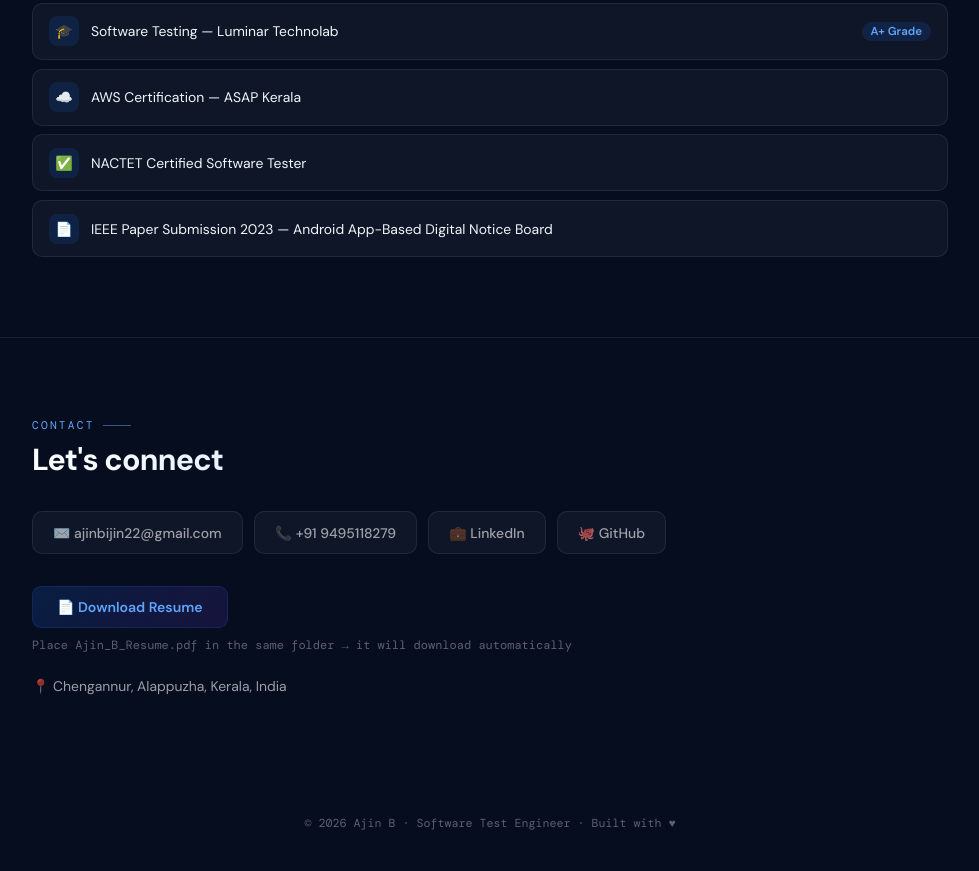
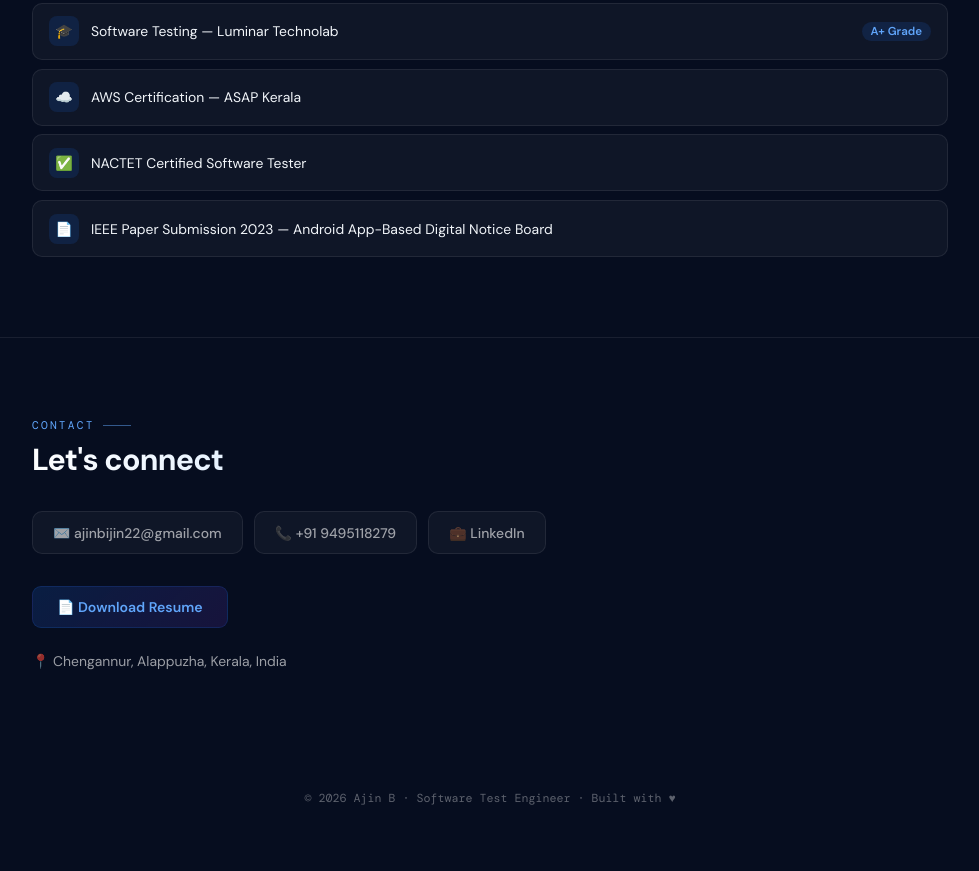
Before and after one commit to ajinbiju2001/ajinb.github.io, a plain HTML site: page index.html in a window 1280 px wide. Shown: the part 3477-4348 px from the top of the page, without its empty margins (150-1129 px from the left). After the commit the page ends 4323 px from the top, so only its background shows below. Drawn offline with nearby package versions, Linux system fonts and the light colour scheme.

Commit message:
Remove GitHub link and update download instructions
Comment out GitHub link and remove download hint.

```diff
--- a/index.html
+++ b/index.html
@@ -1060,13 +1060,13 @@ body.light .light-wave{ opacity:1; }
       <a href="mailto:ajinbijin22@gmail.com" class="contact-link">✉️ ajinbijin22@gmail.com</a>
       <a href="tel:+919495118279" class="contact-link">📞 +91 9495118279</a>
       <a href="https://www.linkedin.com/in/ajin-b-656123215/" target="_blank" class="contact-link">💼 LinkedIn</a>
-     <a href="https://github.com/ajinbiju2001" target="_blank" class="contact-link">🐙 GitHub</a>
+   <!--  <a href="https://github.com/ajinbiju2001" target="_blank" class="contact-link">🐙 GitHub</a> -->
     </div>
     <div>
       <button class="dl-btn" onclick="downloadResume()">📄 Download Resume</button>
       <p class="dl-hint">
         <!-- TO USE: place your PDF named "Ajin_B_Resume.pdf" in the same folder as this HTML file -->
-        Place Ajin_B_Resume.pdf in the same folder → it will download automatically
+
       </p>
     </div>
     <p style="margin-top:1.5rem;font-size:.87rem;color:var(--text2)">📍 Chengannur, Alappuzha, Kerala, India</p>
```
